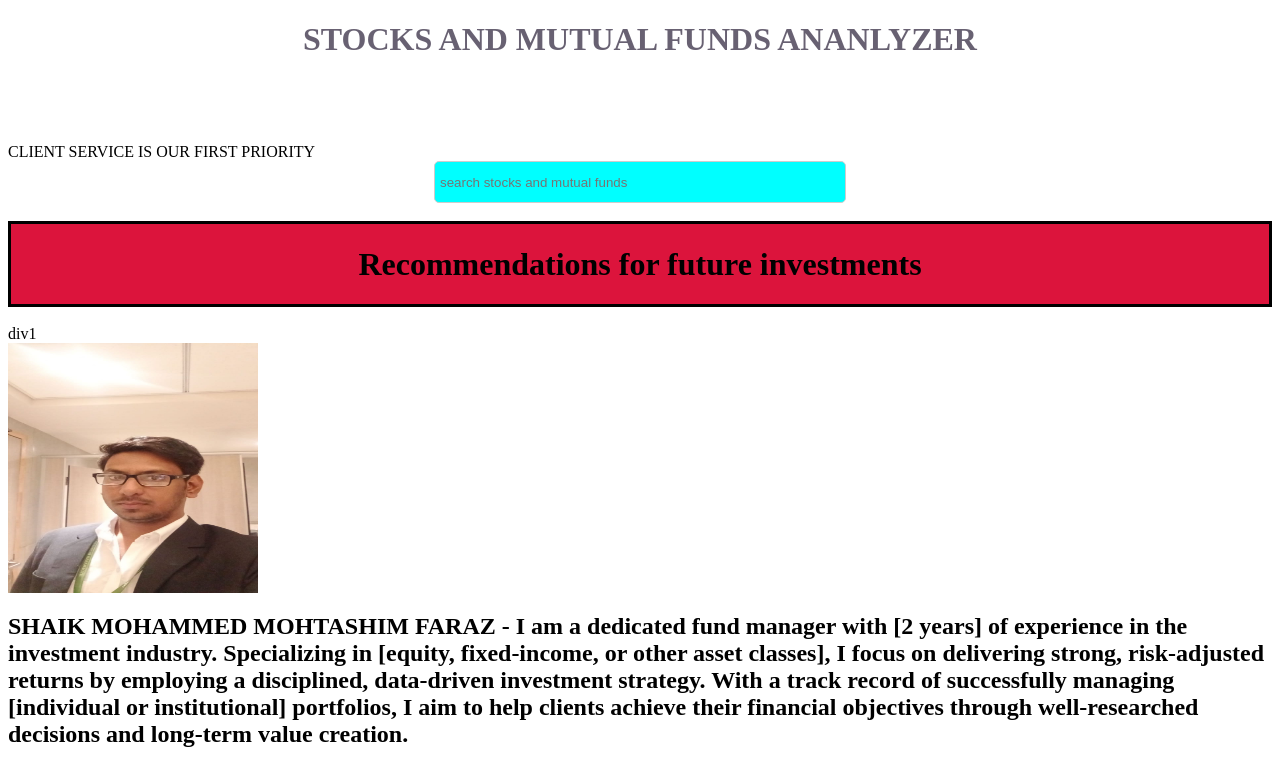
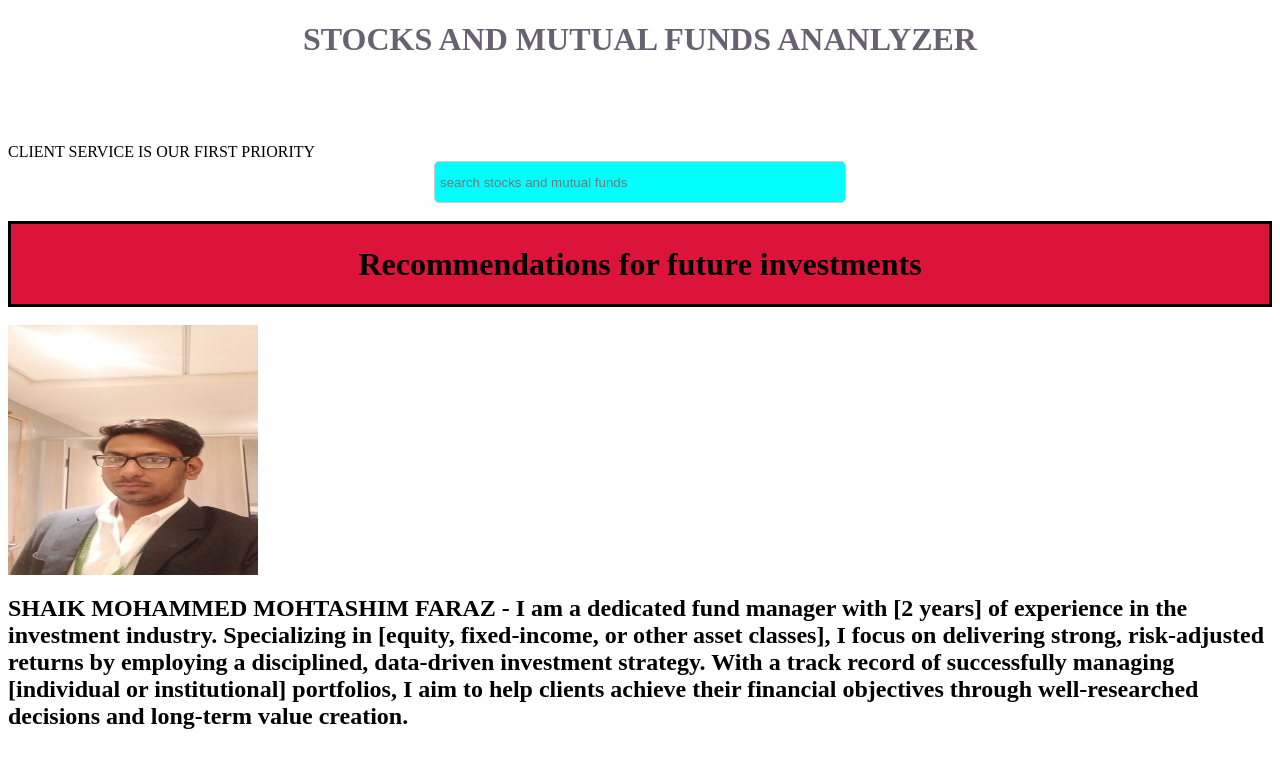
Before and after one commit to mohtashimfaraz/stock-market-project, a plain HTML site: page index.html in a window 1280 px wide. Shown: the top 765 px of the page. Drawn offline with Linux system fonts and the light colour scheme.

Commit message:
eleventh commit

```diff
--- a/index.html
+++ b/index.html
@@ -18,7 +18,7 @@
     <br>
     <div class="medel"> <h1>Recommendations for future investments</h1></div>
         <br>
-        <div>div1</div>
+
 
       <div class="fund"> <img src="images/faraz.html.jpeg" width="250" height="250"></div> <h2> SHAIK MOHAMMED MOHTASHIM FARAZ - I am a dedicated fund manager with [2 years] of experience in the investment industry. Specializing in [equity, fixed-income, or other asset classes], I focus on delivering strong, risk-adjusted returns by employing a disciplined, data-driven investment strategy. With a track record of successfully managing [individual or institutional] portfolios, I aim to help clients achieve their financial objectives through well-researched decisions and long-term value creation. </h2>
         <br>
```
